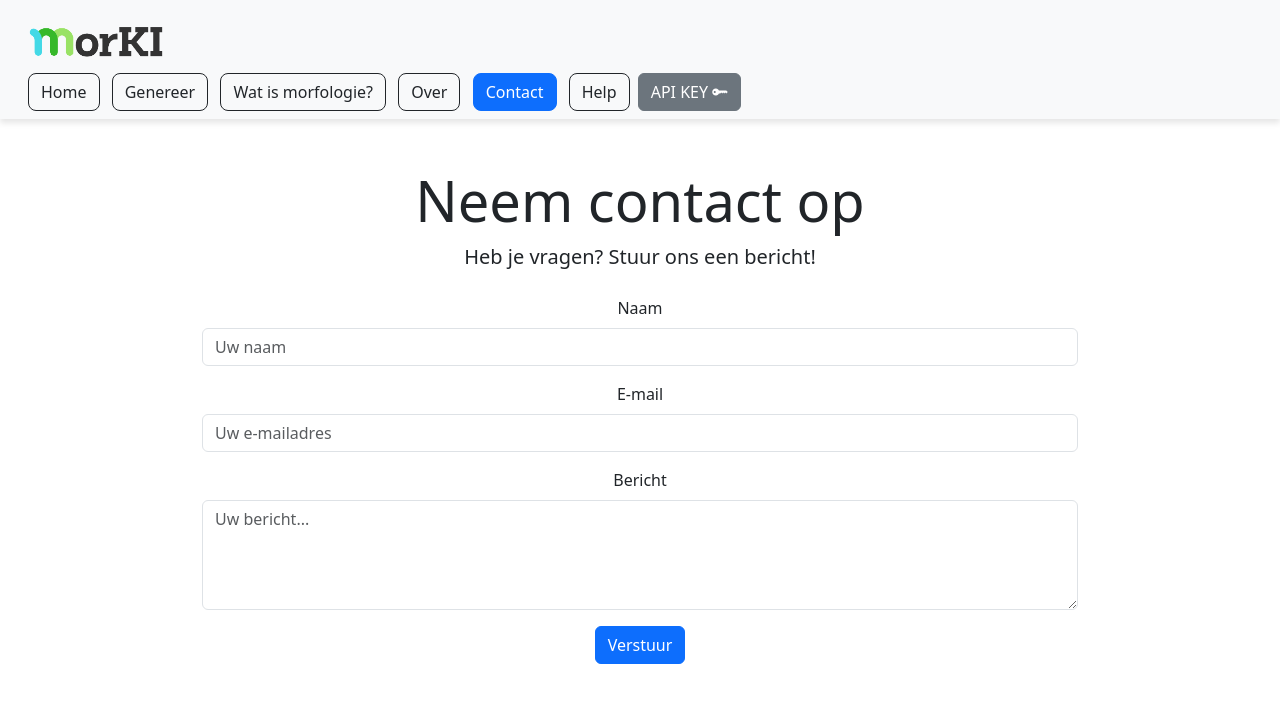
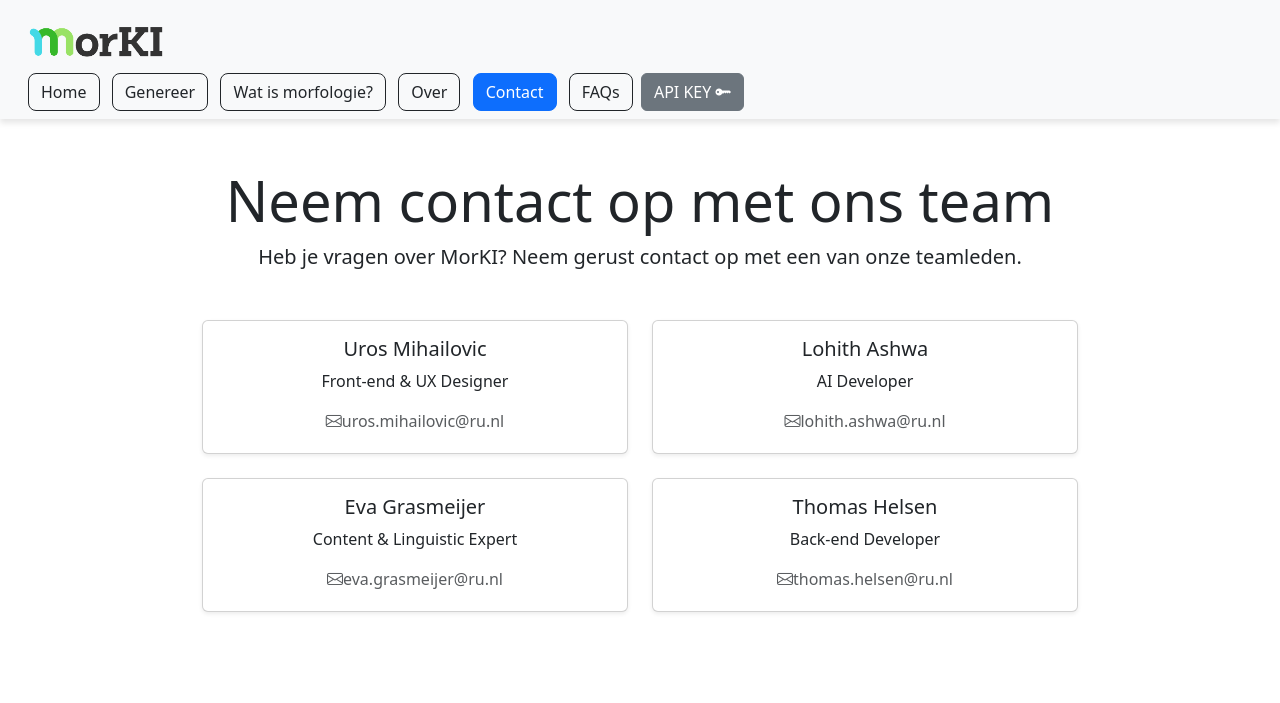
Before and after one commit to teauteau/morphology, a Django app: page /contact/ in a window 1280 px wide. Shown: the top 703 px of the page. Run offline with Django 5.2, Linux system fonts and the light colour scheme.

Commit message:
Updated contact page, made an about page

```diff
--- a/MorphoAi/webapp/templates/webapp/base.html
+++ b/MorphoAi/webapp/templates/webapp/base.html
@@ -50,7 +50,7 @@
             <a href="{% url 'summary' %}" class="btn {% if request.resolver_match.url_name == 'summary' %}btn-primary{% else %}btn-outline-dark{% endif %} mx-1">Wat is morfologie?</a>
             <a href="{% url 'about' %}" class="btn {% if request.resolver_match.url_name == 'about' %}btn-primary{% else %}btn-outline-dark{% endif %} mx-1">Over</a>
             <a href="{% url 'contact' %}" class="btn {% if request.resolver_match.url_name == 'contact' %}btn-primary{% else %}btn-outline-dark{% endif %} mx-1">Contact</a>
-            <a href="{% url 'help' %}" class="btn {% if request.resolver_match.url_name == 'help' %}btn-primary{% else %}btn-outline-dark{% endif %} mx-1">Help</a>
+            <a href="{% url 'FAQs' %}" class="btn {% if request.resolver_match.url_name == 'FAQs' %}btn-primary{% else %}btn-outline-dark{% endif %} mx-1">FAQs</a>
             <button type="button" class="btn btn-secondary" data-bs-toggle="modal" data-bs-target="#apiKeyModal">
                  API KEY <i class="bi bi-key-fill"></i>
             </button>
--- a/MorphoAi/webapp/templates/webapp/contact.html
+++ b/MorphoAi/webapp/templates/webapp/contact.html
@@ -2,23 +2,53 @@
 {% block title %}Contact - MorKI{% endblock %}
 {% block content %}
 <div class="container mt-5">
-    <h1 class="display-4">Neem contact op</h1>
-    <p class="lead">Heb je vragen? Stuur ons een bericht!</p>
+    <h1 class="display-4 text-center">Neem contact op met ons team</h1>
+    <p class="lead text-center">Heb je vragen over MorKI? Neem gerust contact op met een van onze teamleden.</p>
 
-    <form class="mt-4">
-        <div class="mb-3">
-            <label for="name" class="form-label">Naam</label>
-            <input type="text" class="form-control" id="name" placeholder="Uw naam">
+    <div class="row row-cols-1 row-cols-md-2 g-4 mt-4">
+        <!-- Member 1 -->
+        <div class="col">
+            <div class="card shadow-sm h-100">
+                <div class="card-body text-center">
+                    <h5 class="card-title">Uros Mihailovic</h5>
+                    <p class="card-text">Front-end & UX Designer</p>
+                    <p class="text-muted mb-1"><i class="bi bi-envelope"></i>uros.mihailovic@ru.nl</p>
+                </div>
+            </div>
         </div>
-        <div class="mb-3">
-            <label for="email" class="form-label">E-mail</label>
-            <input type="email" class="form-control" id="email" placeholder="Uw e-mailadres">
+
+        <!-- Member 2 -->
+        <div class="col">
+            <div class="card shadow-sm h-100">
+                <div class="card-body text-center">
+                    <h5 class="card-title">Lohith Ashwa</h5>
+                    <p class="card-text">AI Developer</p>
+                    <p class="text-muted mb-1"><i class="bi bi-envelope"></i>lohith.ashwa@ru.nl</p>
+                </div>
+            </div>
         </div>
-        <div class="mb-3">
-            <label for="message" class="form-label">Bericht</label>
-            <textarea class="form-control" id="message" rows="4" placeholder="Uw bericht..."></textarea>
+
+        <!-- Member 3 -->
+        <div class="col">
+            <div class="card shadow-sm h-100">
+                <div class="card-body text-center">
+                    <h5 class="card-title">Eva Grasmeijer</h5>
+                    <p class="card-text">Content & Linguistic Expert</p>
+                    <p class="text-muted mb-1"><i class="bi bi-envelope"></i>eva.grasmeijer@ru.nl</p>
+                </div>
+            </div>
         </div>
-        <button type="submit" class="btn btn-primary">Verstuur</button>
-    </form>
+
+        <!-- Member 4 -->
+        <div class="col">
+            <div class="card shadow-sm h-100">
+                <div class="card-body text-center">
+                    <h5 class="card-title">Thomas Helsen</h5>
+                    <p class="card-text">Back-end Developer</p>
+                    <p class="text-muted mb-1"><i class="bi bi-envelope"></i>thomas.helsen@ru.nl</p>
+                </div>
+            </div>
+        </div>
+    </div>
 </div>
 {% endblock %}
--- a/MorphoAi/webapp/urls.py
+++ b/MorphoAi/webapp/urls.py
@@ -11,7 +11,7 @@ urlpatterns = [
     path('generate/', views.generate, name='generate'),
     path('about/', views.about, name='about'),
     path('contact/', views.contact, name='contact'),
-    path('help/', views.help_page, name='help'),
+    path('FAQs', views.help_page, name='FAQs'),
     path('summary/', views.summary, name='summary'),
     path("results/", views.results_page, name="results"),
     path('download-exercises/', views.exercise_pdf, name='download_exercises'),
```
Also changed, not shown: MorphoAi/webapp/templates/webapp/about.html (+45 -6 lines), MorphoAi/db.sqlite3.
